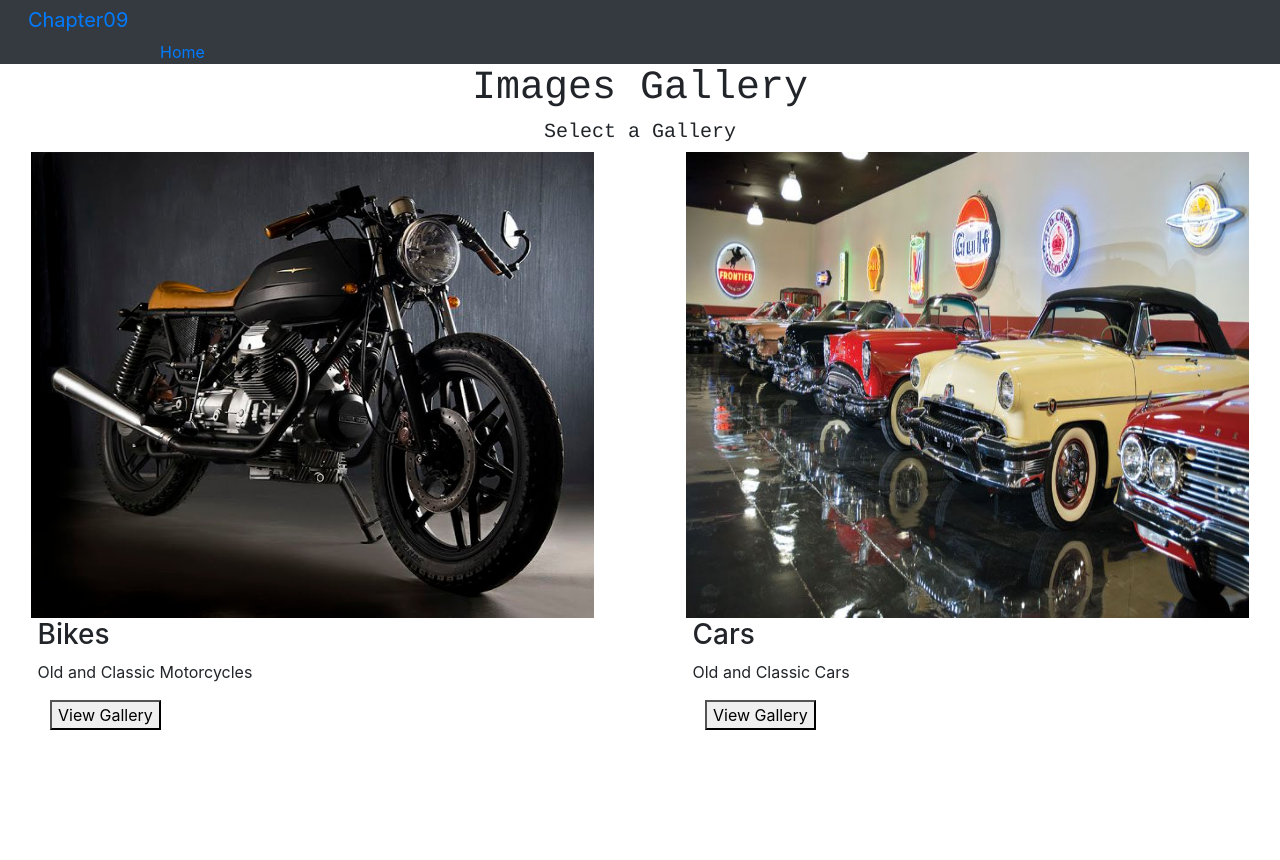
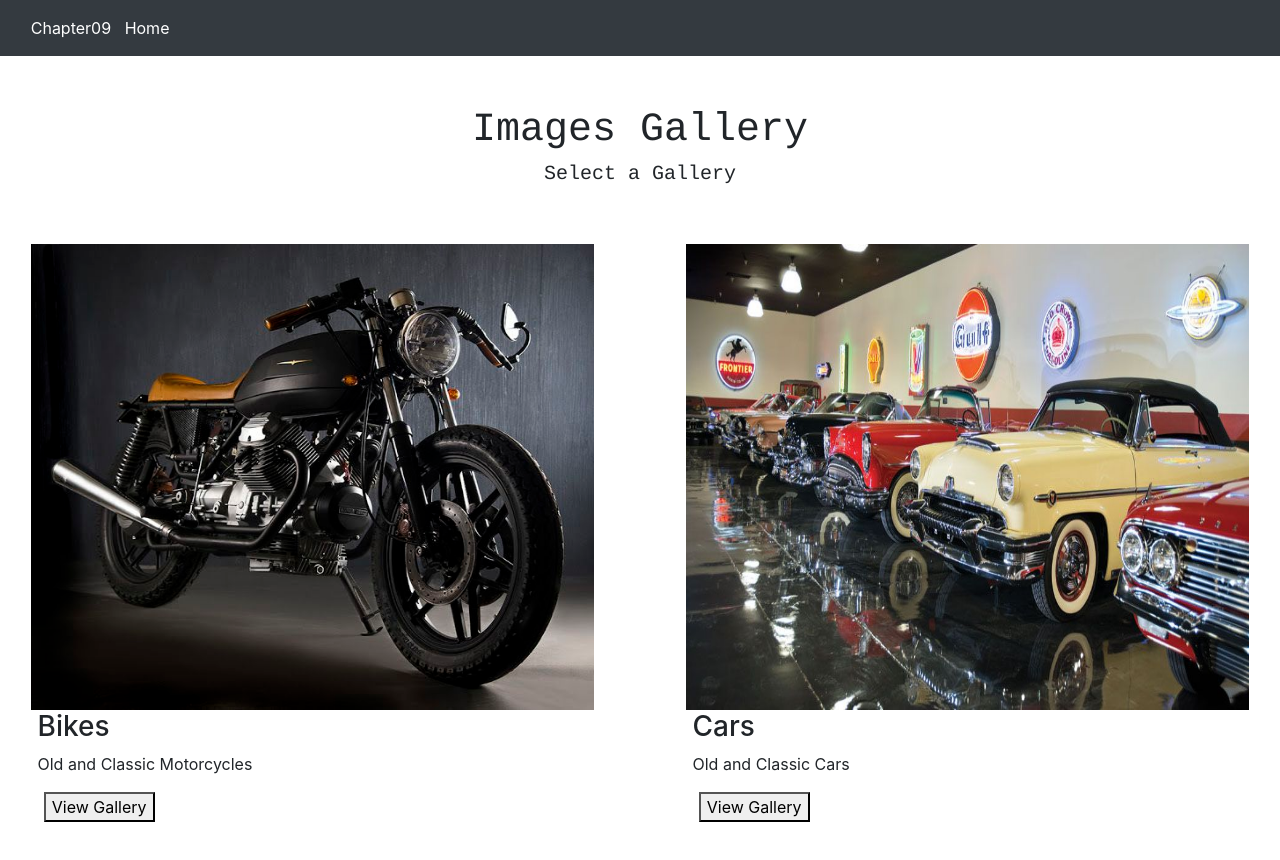
Before and after one commit to Kelyo/BikesCars, a plain HTML site: page index.html in a window 1280 px wide. Shown: the top 860 px of the page. Before the commit the page ends 800 px from the top, so only its background shows below. Drawn offline with Linux system fonts and the light colour scheme.

Commit message:
Navbar edited

```diff
--- a/index.html
+++ b/index.html
@@ -26,40 +26,49 @@ left:6%;
 
 p{
 	text-align:left;
-position:relative;
-left:6%;
+	position:relative;
+	left:6%;
 
 }
 
 a{
 	text-align:left;
 	position:relative;
-	left:8%;
+	left:7%;
+	color: white;
+}
+
+#section{
+	padding: 50px;
 }
 
 </style>
 
 
-<nav class="nav navbar-inverse bg-dark" id="mainNav">
-	<div class=nav navbar-header">
-		<div class="container-fluid">
-			<a class="nav navbar-brand" href="">Chapter09</a>
+		<nav class="navbar navbar-expand-sm bg-dark">
 
-		</div>
 
-		<ul class="navbar-nav ml-auto">
+  <ul class="navbar-nav">
+    <li class="nav-item">
+      <a class="nav-link" href="#">Chapter09</a>
+    </li>
+    <li class="nav-item">
+      <a class="nav-link" href="#">Home</a>
+    </li>
 
-					<li style="float:right;position: relative; right: -10px" ><a class=navbar-item "active" href="#" >Home</a></li>
-					 </ul>
-
-		</div>
+  </ul>
 
 </nav>
 
 
+</div>
+
+</nav>
+<div id="section">
+
  <h1 style="font-family: courier; text-align:center;">Images Gallery</h1>
  <h5 style="font-family: courier; text-align: center;">Select a Gallery</h5>
-
+</div>
 
 <div class="row">
 	<div class="col-lg-6">
@@ -68,8 +77,8 @@ a{
  <h3>Bikes</h3>
  <p> Old and Classic Motorcycles</p>
 <a href="images/Bikes.jpg"><button type="button">View Gallery</button></a>
+</div>
 
-</div>
 
 <div class="col-lg-6">
 
```
